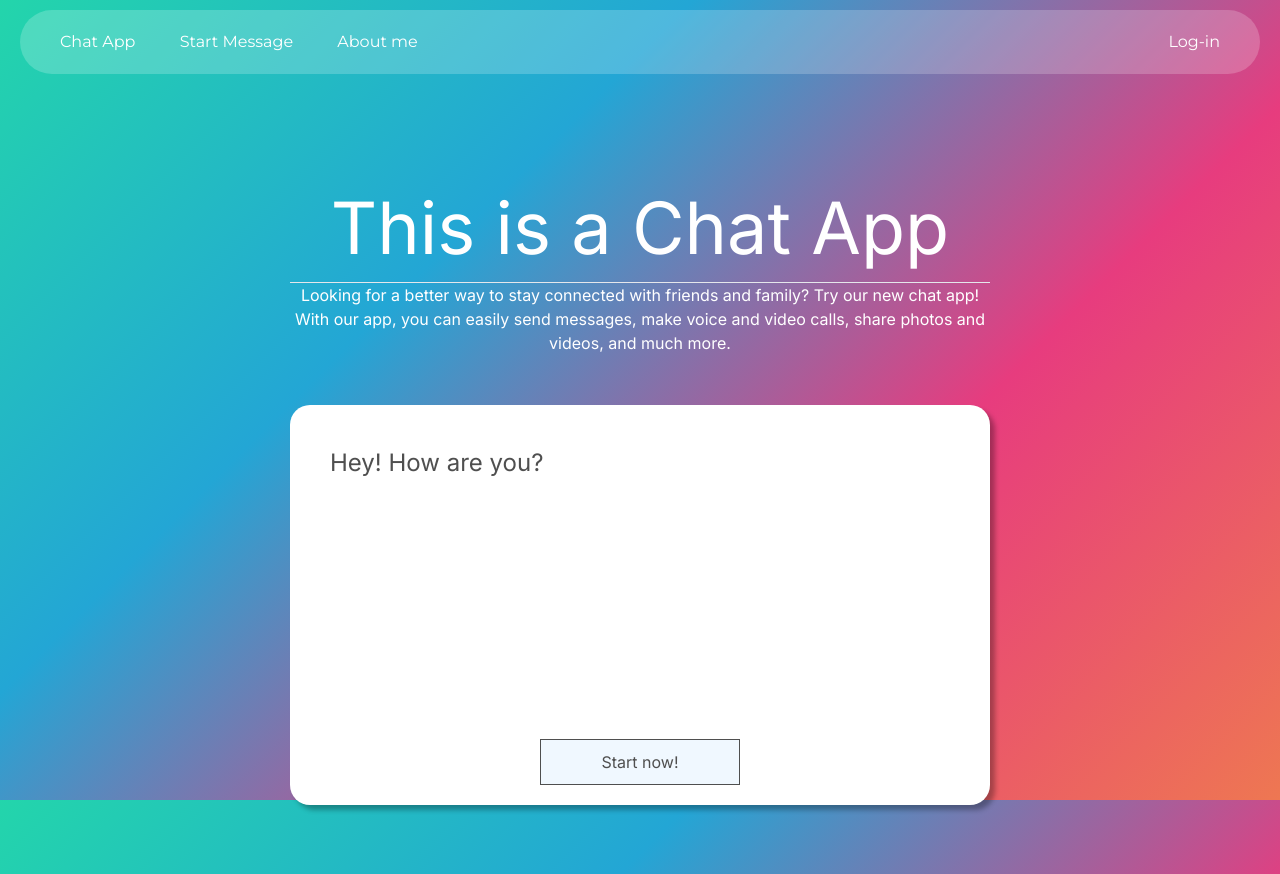
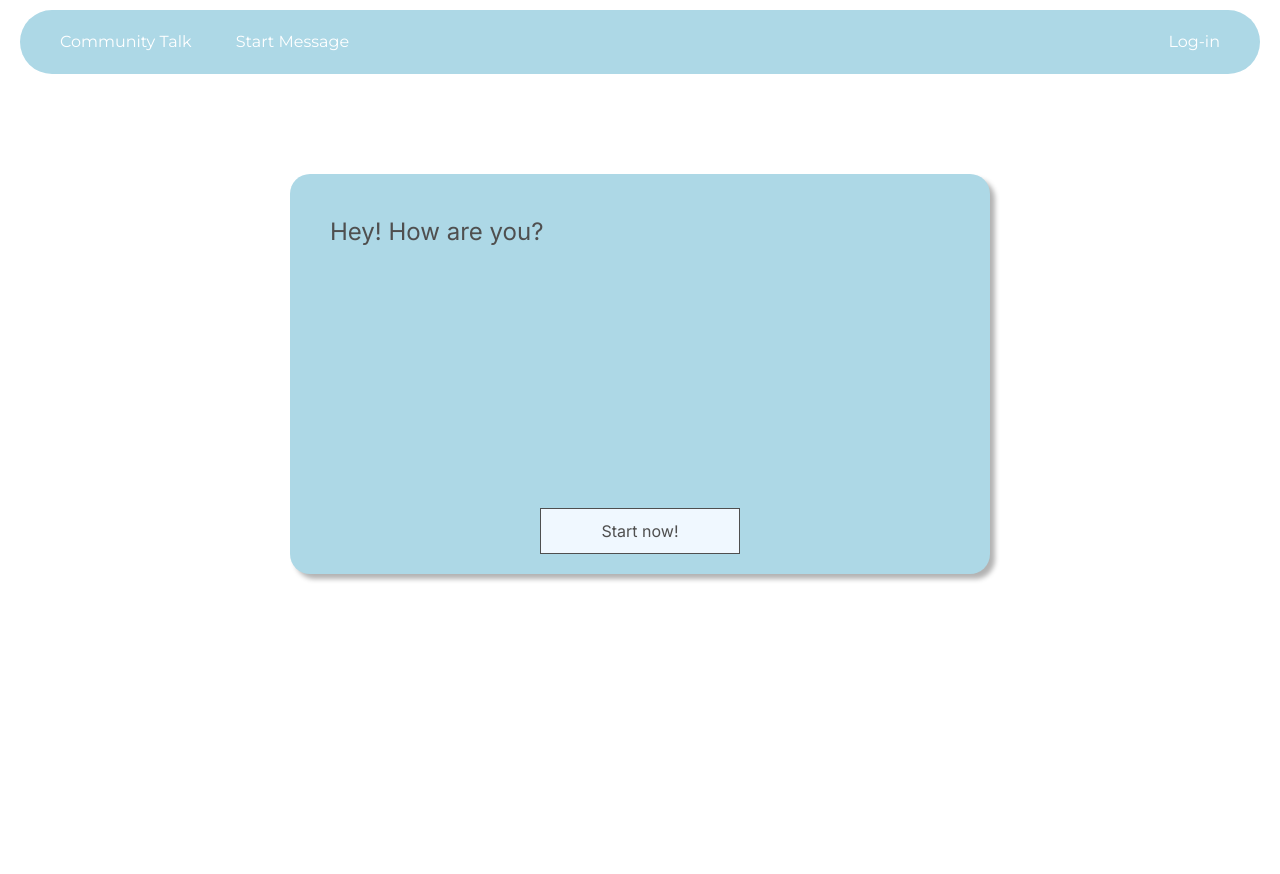
Before and after one commit to faiz-ul-hassan747284/chat_app_next, a Next.js app: page / in a window 1280 px wide. Built offline with nearby package versions, Linux system fonts and the light colour scheme.

Commit message:
UI changes

```diff
--- a/components/message/ChatBox.module.css
+++ b/components/message/ChatBox.module.css
@@ -7,7 +7,7 @@
   overflow-y: auto;
   max-width: 700px;
   padding: 20px;
-  background-color: rgba(255, 255, 255, 0.3);
+  background-color: lightblue;
   border-radius: 10px;
   margin-top: 100px;
   margin: 50px auto;
--- a/components/message/ChatBox.tsx
+++ b/components/message/ChatBox.tsx
@@ -10,6 +10,7 @@ interface Props {
 
 function ChatBox({ messages, colorObj }: Props) {
   const divRef = useRef<HTMLDivElement>(null);
+
   useEffect(() => {
     if (divRef.current) {
       divRef.current.scrollTop = divRef.current.scrollHeight;
--- a/components/message/MessageComponent.tsx
+++ b/components/message/MessageComponent.tsx
@@ -5,9 +5,11 @@ import { UserContext } from "@/context/UserContext";
 function Message({ data, colorObj }: { data: messageData, colorObj: {[key: string]: string} }) {
   const created_at = new Date(data.created_at)
   const {userName} = useContext(UserContext)
+
   function getUserColor(user: string) {
     return user in colorObj ? colorObj[user] : `#${Math.floor(Math.random() * 16777215).toString(16)}`;
   }
+
   return (
     <div className={userName===data.user?style.self_message: style.message}>
       <div className={style.info}>
--- a/components/message/MessageForm.module.css
+++ b/components/message/MessageForm.module.css
@@ -6,6 +6,7 @@
   padding: 10px;
   background-color: rgba(255, 255, 255, 0.5);
   border-radius: 50px;
+  border: 2px solid lightblue;
 }
 .message_input{
   padding: 10px;
@@ -14,12 +15,12 @@
   outline: none;
 }
 .message_input ::placeholder {
-  color: white;
+  color: light;
 }
 .message_input_button{
   font-size: 18px;
   padding: 10px;
-  color: white;
+  color: lightblue;
   background-color: transparent;
   outline: none;
 }
--- a/components/shared/ChatDemo.module.css
+++ b/components/shared/ChatDemo.module.css
@@ -1,7 +1,7 @@
 .chat_room_div {
   margin-top: 50px;
   padding: 40px;
-  background-color: white;
+  background-color: lightblue;
   height: 400px;
   color: #4f4f4f;
   border-radius: 20px;
--- a/components/shared/Landing.tsx
+++ b/components/shared/Landing.tsx
@@ -4,13 +4,13 @@ function Landing() {
   return (
     <div className={style.landing_div}>
       <div className={style.landing_div_inner}>
-        <h1 className={style.landing_div_heading}>This is a Chat App</h1>
+        {/* <h1 className={style.landing_div_heading}>This is a Community Talk</h1>
         <hr />
         <p className={style.landing_div_paragraph}>
           Looking for a better way to stay connected with friends and family?
           Try our new chat app! With our app, you can easily send messages, make
           voice and video calls, share photos and videos, and much more.
-        </p>
+        </p> */}
         <ChatDemo/>
       </div>
     </div>
--- a/components/shared/Navbar.module.css
+++ b/components/shared/Navbar.module.css
@@ -2,7 +2,8 @@
   margin-top: 10px;
   border-radius: 40px;
   padding: 10px;
-  background-color: rgba(255, 255, 255, 0.2);
+  background-color: lightblue;
+  color: white;
 }
 .navbar_flex {
   display: flex;
--- a/components/shared/Navbar.tsx
+++ b/components/shared/Navbar.tsx
@@ -14,9 +14,8 @@ function Navbar() {
     <div className={`${montserrat.className} ${styles.navbar}`}>
       <div className={styles.navbar_flex}>
         <div>
-          <Link className={styles.navbar_text} href='/'>  Chat App </Link>
+          <Link className={styles.navbar_text} href='/'>  Community Talk </Link>
           <Link className={styles.navbar_text} href='/message'>  Start Message </Link>
-          <Link className={styles.navbar_text} href='https://github.com/faiz-ul-hassan747284'> About me </Link>
         </div>
 
         {userName === '' ? (
--- a/components/user/UserForm.module.css
+++ b/components/user/UserForm.module.css
@@ -11,6 +11,7 @@
   margin-top: 100px;
   margin: 50px auto;
   color: #4f4f4f;
+  border: 2px solid lightblue;
 }
 .name_input{
   padding: 10px;
--- a/context/UserContext.tsx
+++ b/context/UserContext.tsx
@@ -11,12 +11,13 @@ type UserContextProviderProps = {
 
 export const UserContext = createContext<UserContextType>({
   userName: "",
-  setUserName: (name:string) => {},
+  setUserName: (name:string) => name,
 });
 
 export const UserContextProvider = ({ children }: UserContextProviderProps) => {
-  const [userName, setUserName] = useState("");
+  const [userName, setUserName] = useState<string>("");
   useEffect(() => {
+
     const localData = localStorage.getItem("userName");
     const localTtl = localStorage.getItem("ttl");
     if (localData && localTtl && parseInt(localTtl) > Date.now()) {
--- a/styles/globals.css
+++ b/styles/globals.css
@@ -4,10 +4,10 @@
 
 
 body {
-	background: linear-gradient(-45deg, #ee7752, #e73c7e, #23a6d5, #23d5ab);
+	background: white;
 	background-size: 400% 400%;
 	background-attachment: fixed;
-	color: white;
+	color: gray;
 	animation: gradient 15s ease infinite;
 	height: 100vh;
 	padding-right: 20px;
```
